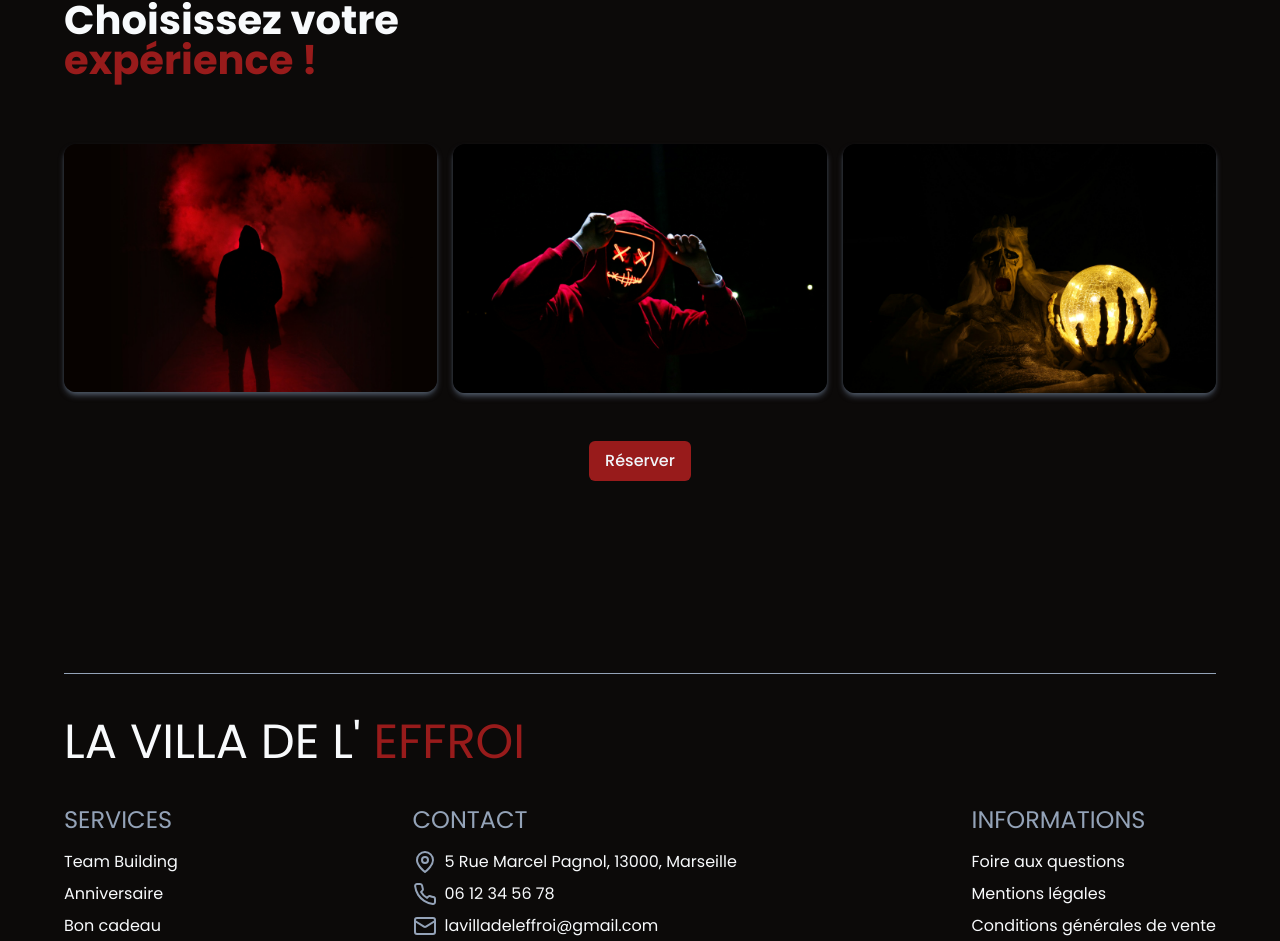
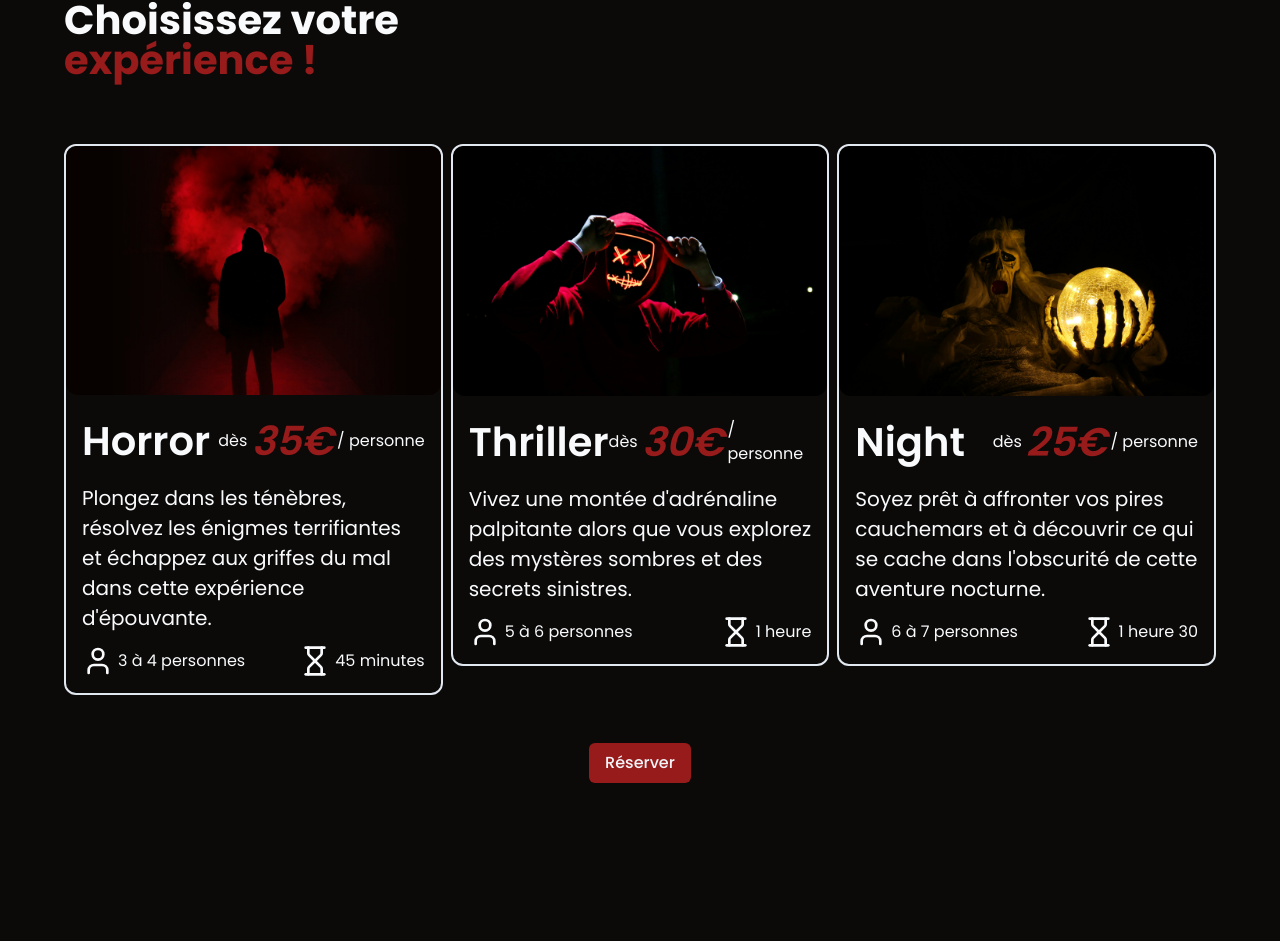
Before and after one commit to SebastienLaurentt/Escape-Game, a Next.js app: page / in a window 1280 px wide. Shown: the part 912-1853 px from the top of the page. Built offline with nearby package versions, Linux system fonts and the light colour scheme.

Commit message:
remove homeCard component (one cardComponent remaining, then update card import in Experiences section)

```diff
--- a/components/shared/ExperienceHomeCard.tsx
+++ /dev/null
@@ -1,30 +0,0 @@
-import Image, { StaticImageData } from "next/image";
-
-interface ExperienceHomeCardProps {
-  href?: string;
-  src: StaticImageData;
-  alt: string;
-  name?: string;
-}
-
-const ExperienceHomeCard = ({
-  href,
-  src,
-  alt,
-  name,
-}: ExperienceHomeCardProps) => {
-  return (
-    <div className="relative mx-auto text-white xl:text-white/0 xl:hover:text-white">
-      <Image
-        src={src}
-        alt={alt}
-        className="w-full rounded-xl shadow-md shadow-gray-600"
-      />
-      <span className=" absolute left-1/2 top-1/2 -translate-x-1/2 -translate-y-1/2 text-2xl font-bold uppercase md:text-4xl">
-        {name}
-      </span>
-    </div>
-  );
-};
-
-export default ExperienceHomeCard;
--- a/components/shared/ExperienceLongerCard.tsx
+++ b/components/shared/ExperienceLongerCard.tsx
@@ -9,8 +9,8 @@ interface ExperienceLongerCardProps {
   description: string;
   peopleNumber: string;
   duration: string;
-  isSelected: boolean;
-  onClick: () => void;
+  isSelected?: boolean;
+  onClick?: () => void;
 }
 
 const ExperienceLongerCard = ({
--- a/components/shared/Sections/Experiences.tsx
+++ b/components/shared/Sections/Experiences.tsx
@@ -3,7 +3,7 @@ import Link from "next/link";
 import HorrorImg from "../../../public/images/Experience1.jpg";
 import ThrillerImg from "../../../public/images/Experience2.jpg";
 import NightImg from "../../../public/images/Experience3.jpg";
-import ExperienceHomeCard from "../ExperienceHomeCard";
+import ExperienceLongerCard from "../ExperienceLongerCard";
 import Section from "../Section";
 import SectionHeader from "../SectionHeader";
 
@@ -11,28 +11,38 @@ const Experiences = () => {
   return (
     <Section marginBottom={true} marginTop={true} classname="">
       <SectionHeader title="Choisissez votre" titleHighlight="expérience !" />
-      <ul className="flex flex-col gap-x-4 gap-y-8 lg:flex-row">
+      <ul className="flex flex-col gap-y-8 md:px-20 lg:px-40 xl:flex-row xl:gap-x-2 xl:px-0 2xl:gap-x-4 2xl:px-12">
         <li>
-          <ExperienceHomeCard
+          <ExperienceLongerCard
             src={HorrorImg}
             alt="Logo de l'expérience Horror"
             name="Horror"
+            price="35€"
+            description="Plongez dans les ténèbres, résolvez les énigmes terrifiantes et échappez aux griffes du mal dans cette expérience d'épouvante."
+            peopleNumber="3 à 4 personnes"
+            duration="45 minutes"
           />
         </li>
-
         <li>
-          <ExperienceHomeCard
+          <ExperienceLongerCard
             src={ThrillerImg}
             alt="Logo de l'expérience Thriller"
             name="Thriller"
+            price="30€"
+            description="Vivez une montée d'adrénaline palpitante alors que vous explorez des mystères sombres et des secrets sinistres."
+            peopleNumber="5 à 6 personnes"
+            duration="1 heure"
           />
         </li>
-
         <li>
-          <ExperienceHomeCard
+          <ExperienceLongerCard
             src={NightImg}
             alt="Logo de l'expérience Night"
             name="Night"
+            price="25€"
+            description="Soyez prêt à affronter vos pires cauchemars et à découvrir ce qui se cache dans l'obscurité de cette aventure nocturne."
+            peopleNumber="6 à 7 personnes"
+            duration="1 heure 30"
           />
         </li>
       </ul>
```
